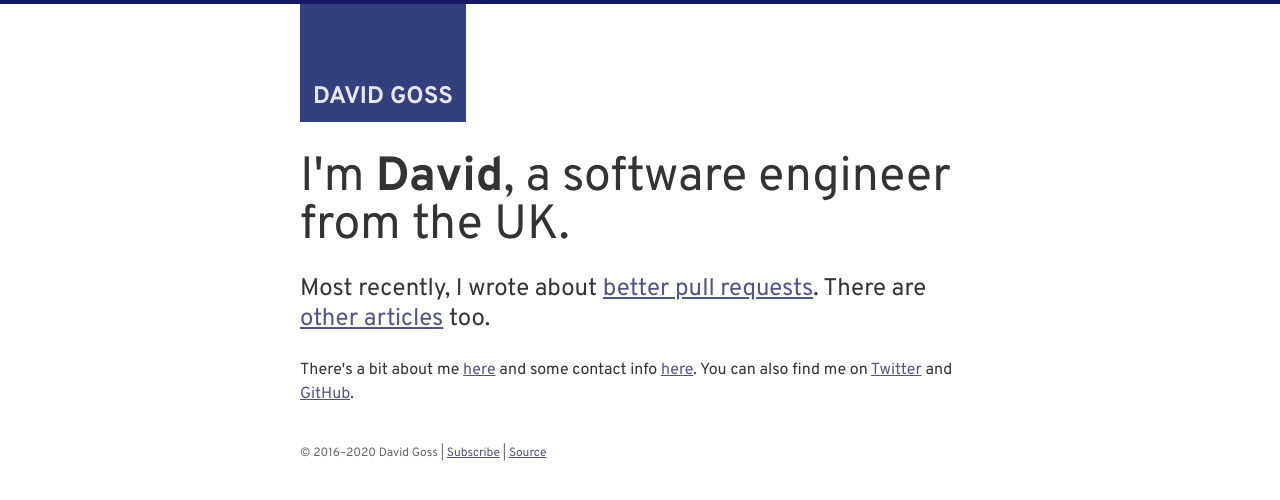
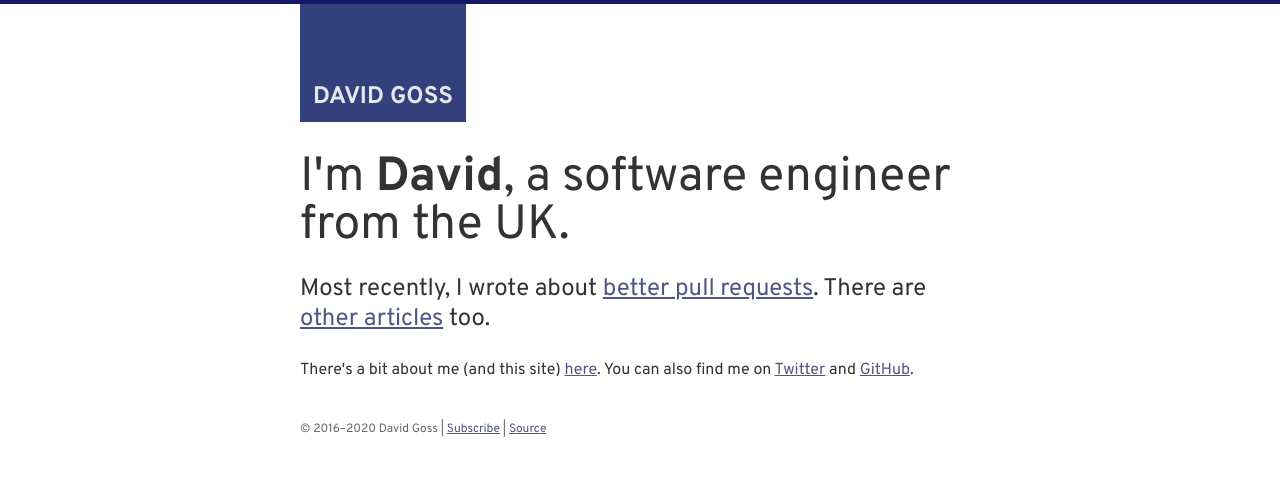
Before and after one commit to davidjgoss/davidjgoss.co, a Jekyll site: the page built from index.md, in a window 1280 px wide. Shown: the top 500 px of the page. Built offline with Jekyll 4.4.1, drawn with Linux system fonts in a browser that asks for light colours; some web fonts are replaced.

Commit message:
fix some wrong on home page

```diff
--- a/_layouts/home.html
+++ b/_layouts/home.html
@@ -9,7 +9,7 @@
 
         <p>Most recently, I wrote about {% for post in site.categories.blog limit:1 %}<a href="{{ post.url }}">{{ post.latest }}</a>{% endfor %}. There are <a href="/blog/">other articles</a> too.</p>
 
-        <p>There's a bit about me <a href="/about/">here</a> and some contact info <a href="/contact/">here</a>. You can also find me on <a href="https://twitter.com/davidjgoss">Twitter</a> and <a href="https://github.com/davidjgoss">GitHub</a>.</p>
+        <p>There's a bit about me (and this site) <a href="/about/">here</a>. You can also find me on <a href="https://twitter.com/davidjgoss">Twitter</a> and <a href="https://github.com/davidjgoss">GitHub</a>.</p>
     </section>
 </main>
 {% include footer.html %}
```
